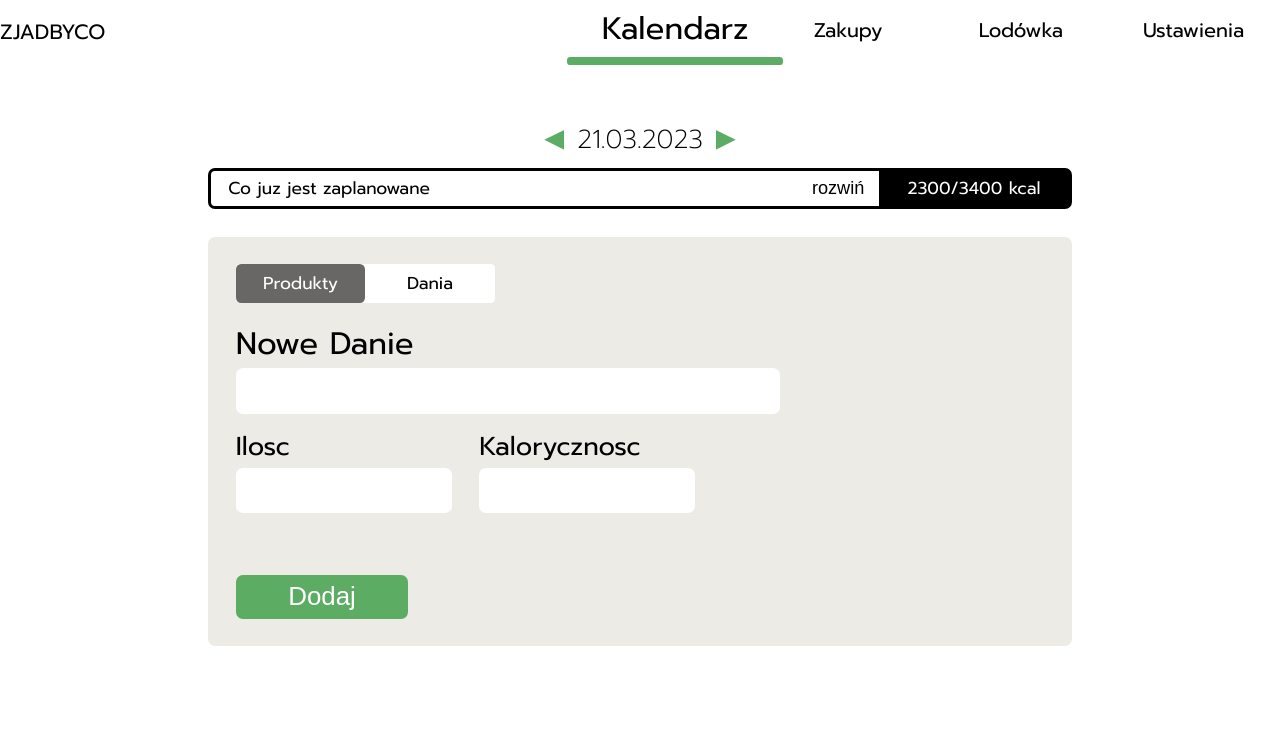
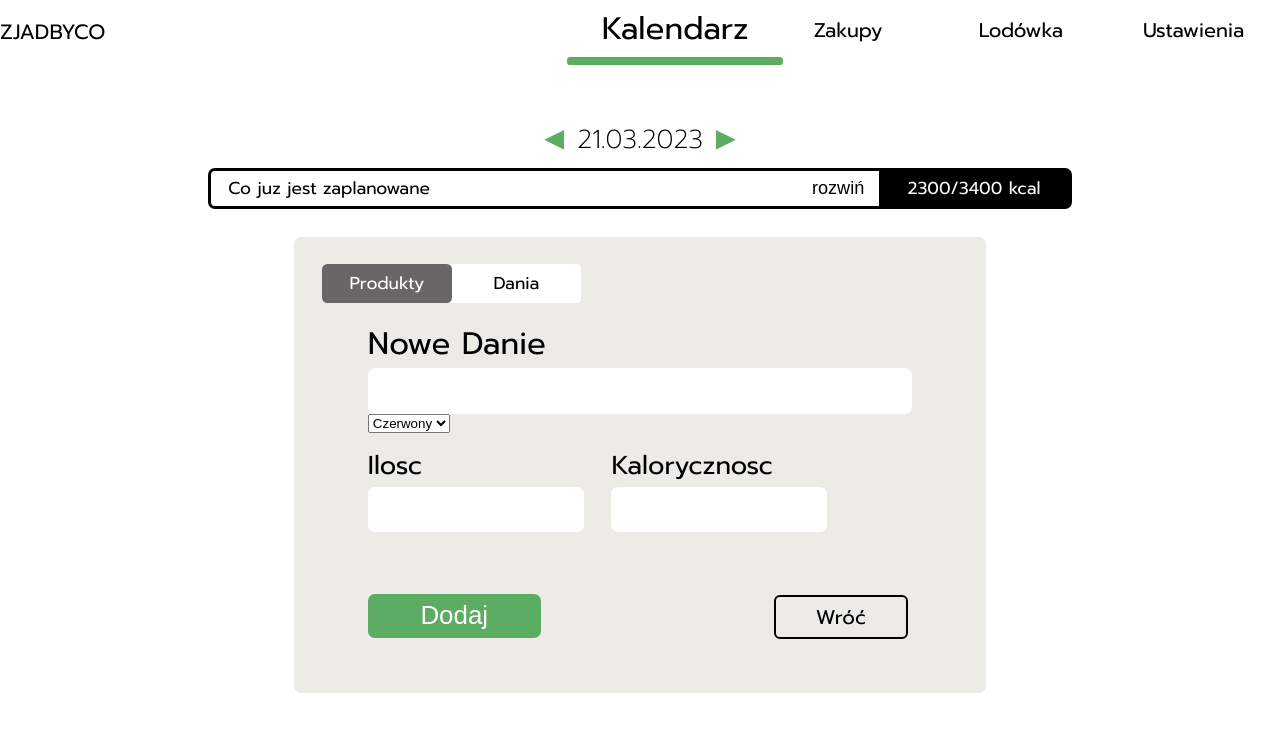
Before and after one commit to JakubTeczar/Zjadbyco, a React (Create React App) app in the folder frontend/: page /calendar/addElement in a window 1280 px wide. Shown: the top 732 px of the page. Built offline with nearby package versions, Linux system fonts and the light colour scheme.

Commit message:
ale zmiany wygladaowe

```diff
--- a/frontend/src/css/base/base.css
+++ b/frontend/src/css/base/base.css
@@ -104,4 +104,16 @@ input:focus {
   outline: none;
 }
 
+.backLink {
+  border: 2px solid black;
+  font-size: 2.3rem;
+  padding: 0.25em 2em;
+  border-radius: 0.3em;
+  transition: background 0.2s, color 0.2s;
+}
+.backLink:hover {
+  background: black;
+  color: white;
+}
+
 /*# sourceMappingURL=base.css.map */
--- a/frontend/src/css/layout/addElement.css
+++ b/frontend/src/css/layout/addElement.css
@@ -1,9 +1,9 @@
 /* Error: Undefined variable.
  *    ,
- * 92 |             background: $green
+ * 95 |             background: $green
  *    |                         ^^^^^^
  *    '
- *   src\sass\layout\addElement.sass 92:25  root stylesheet */
+ *   src\sass\layout\addElement.sass 95:25  root stylesheet */
 
 body::before {
   font-family: "Source Code Pro", "SF Mono", Monaco, Inconsolata, "Fira Mono",
@@ -13,5 +13,5 @@ body::before {
   padding: 1em;
   margin-bottom: 1em;
   border-bottom: 2px solid black;
-  content: "Error: Undefined variable.\a    \2577 \a 92 \2502              background: $green\d\a    \2502                          ^^^^^^\a    \2575 \a   src\\sass\\layout\\addElement.sass 92:25  root stylesheet";
+  content: "Error: Undefined variable.\a    \2577 \a 95 \2502              background: $green\d\a    \2502                          ^^^^^^\a    \2575 \a   src\\sass\\layout\\addElement.sass 95:25  root stylesheet";
 }
--- a/frontend/src/css/pages/styles.css
+++ b/frontend/src/css/pages/styles.css
@@ -102,6 +102,18 @@ input:focus {
   border: none;
   border-bottom: 4px solid #5CAC64;
   outline: none;
+}
+
+.backLink {
+  border: 2px solid black;
+  font-size: 2.3rem;
+  padding: 0.25em 2em;
+  border-radius: 0.3em;
+  transition: background 0.2s, color 0.2s;
+}
+.backLink:hover {
+  background: black;
+  color: white;
 }
 
 .menu-container {
@@ -280,6 +292,8 @@ input:focus {
 
 .addElement__box {
   margin-top: 2em;
+  width: 80rem;
+  padding-bottom: 4em;
 }
 
 .date-margin {
@@ -344,6 +358,7 @@ input:focus {
   border-radius: 0.3em;
 }
 .addElement__form {
+  margin: 0 auto;
   margin-top: 1.8em;
   width: 63rem;
 }
@@ -384,6 +399,9 @@ input:focus {
   background: white;
   color: black;
 }
+.addElement__backLink {
+  margin-left: 27rem;
+}
 
 @media (max-width: 110em) {
   html {
--- a/frontend/src/pages/AddElement.js
+++ b/frontend/src/pages/AddElement.js
@@ -1,5 +1,5 @@
 
-import { Form, NavLink } from "react-router-dom";
+import { Form, Link, NavLink } from "react-router-dom";
 import Date from "../components/DateNavigation";
 
 function AddElement () {
@@ -24,6 +24,12 @@ function AddElement () {
                 <Form className="addElement__form" method="POST">
                     <h2>Nowe Danie</h2>
                     <input className="addElement__form--name" name="name"></input>
+                    <select id="kolor" name="kolor">
+                        <option value="czerwony">Czerwony</option>
+                        <option value="niebieski">Niebieski</option>
+                        <option value="zielony">Zielony</option>
+                        <option value="żółty">Żółty</option>
+                    </select>
                     <div className="addElement__form--bottom-panel">
                         <li>
                             <h4>Ilosc</h4>
@@ -35,6 +41,7 @@ function AddElement () {
                         </li>
                     </div>
                     <button className="addElement__form--btn" type="submit">Dodaj</button>
+                    <Link className="addElement__backLink backLink" to="/calendar">Wróć</Link>
                 </Form>
             </div>
         </>
--- a/frontend/src/sass/base/base.sass
+++ b/frontend/src/sass/base/base.sass
@@ -39,3 +39,13 @@ input
         border: none
         border-bottom: 4px solid $green
         outline: none
+
+.backLink
+    border: 2px solid black
+    font-size: 2.3rem
+    padding: .25em 2em
+    border-radius: .3em
+    transition: background .2s , color .2s
+    &:hover
+        background: black
+        color: white
--- a/frontend/src/sass/layout/addElement.sass
+++ b/frontend/src/sass/layout/addElement.sass
@@ -1,5 +1,7 @@
 .addElement__box
     margin-top: 2em
+    width: 80rem
+    padding-bottom: 4em
 
 .date-margin
     margin-top: 6em
@@ -61,6 +63,7 @@
             color: white
             border-radius: .3em
     &__form
+        margin: 0 auto
         margin-top: 1.8em
         width: 63rem
         h2
@@ -94,3 +97,6 @@
             &:hover
                 background: white
                 color: black
+
+    &__backLink
+        margin-left: 27rem
```
Also changed, not shown: 2 other files (tests, documents, lock files or other folders).
